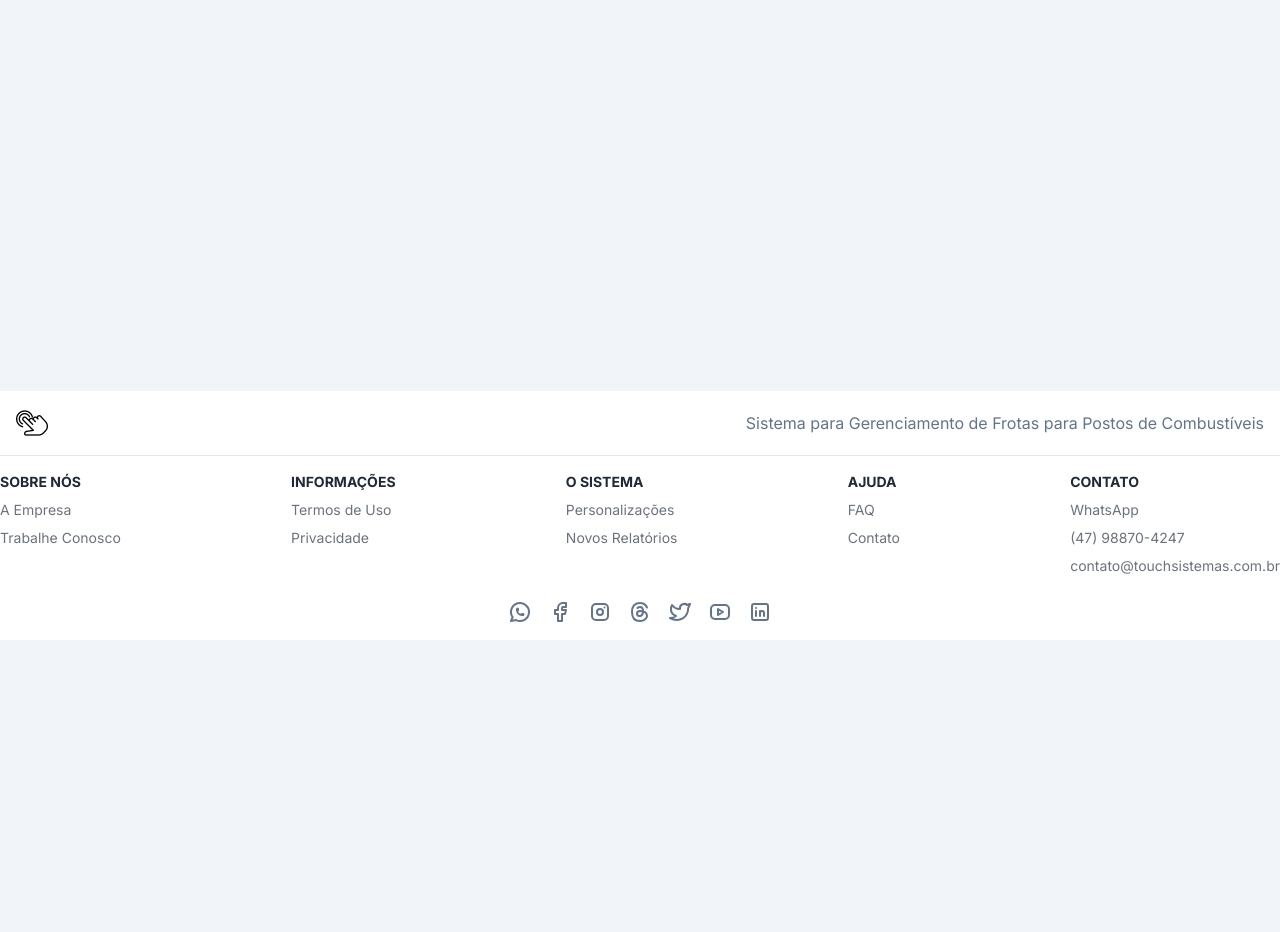
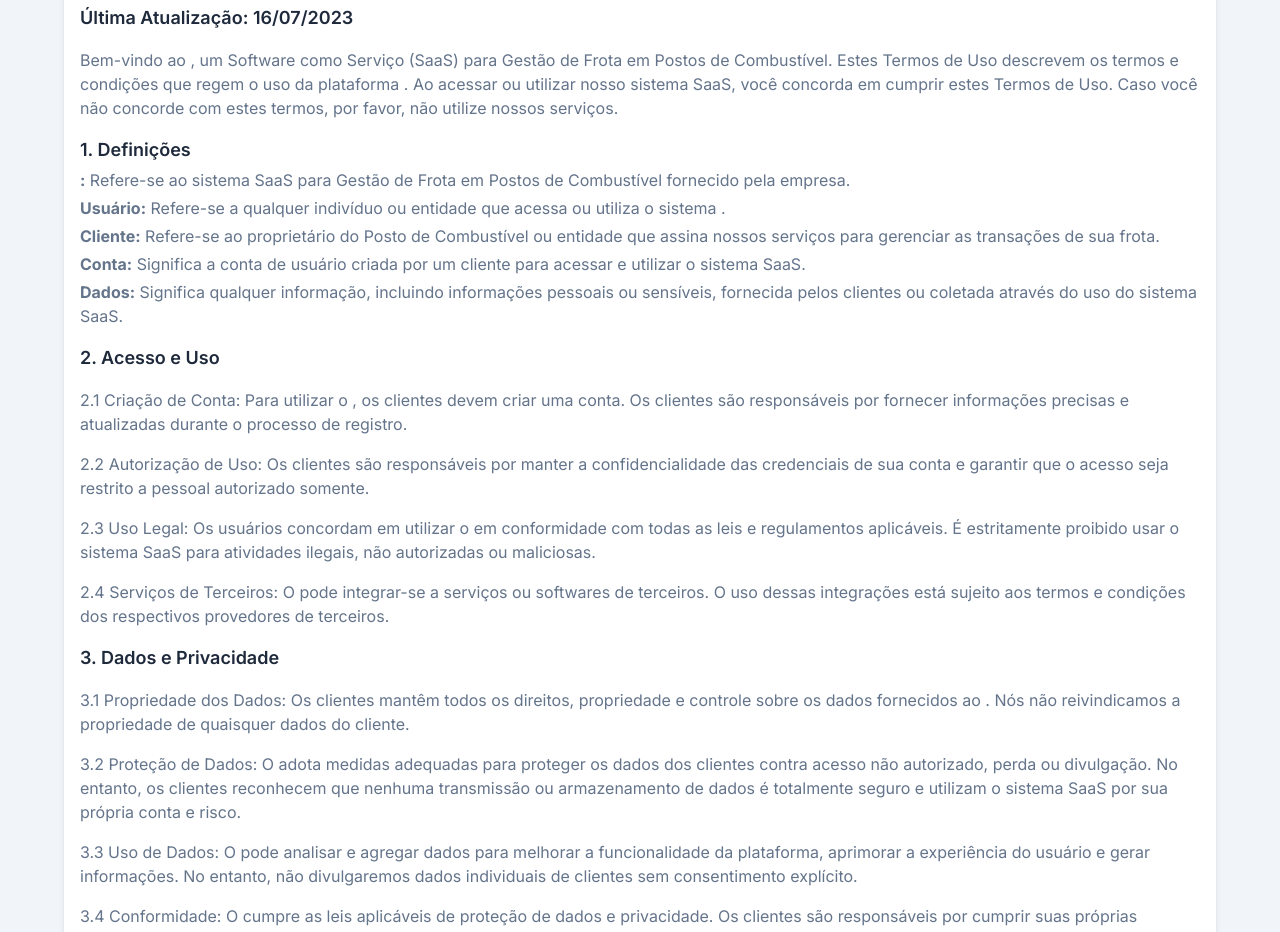
Before and after one commit to gugazimmermann/postos-website, a Next.js app: page /termos-de-uso in a window 1280 px wide. Shown: the part 160-1092 px from the top of the page. Before the commit the page ends 800 px from the top, so only its background shows below. Built offline with nearby package versions, Linux system fonts and the light colour scheme; no server answers.

Commit message:
usage terms

```diff
--- /dev/null
+++ b/app/components/pages/usage-terms/UsageTermsText.js
@@ -0,0 +1,168 @@
+import { SectionParagraph, SectionSubTitle } from '../../layout/sections';
+
+const UsageTermsText = () => {
+  return (
+    <>
+      <SectionSubTitle>Última Atualização: 16/07/2023</SectionSubTitle>
+      <SectionParagraph>
+        Bem-vindo ao {process.env.NEXT_PUBLIC_TITLE}, um Software como Serviço (SaaS) para Gestão de
+        Frota em Postos de Combustível. Estes Termos de Uso descrevem os termos e condições que
+        regem o uso da plataforma {process.env.NEXT_PUBLIC_TITLE}. Ao acessar ou utilizar nosso
+        sistema SaaS, você concorda em cumprir estes Termos de Uso. Caso você não concorde com estes
+        termos, por favor, não utilize nossos serviços.
+      </SectionParagraph>
+      <SectionSubTitle>1. Definições</SectionSubTitle>
+      <ul className='text-slate-500'>
+        <li className='mt-1'>
+          <strong>{process.env.NEXT_PUBLIC_TITLE}:</strong> Refere-se ao sistema SaaS para Gestão de
+          Frota em Postos de Combustível fornecido pela empresa.
+        </li>
+        <li className='mt-1'>
+          <strong>Usuário:</strong> Refere-se a qualquer indivíduo ou entidade que acessa ou utiliza
+          o sistema {process.env.NEXT_PUBLIC_TITLE}.
+        </li>
+        <li className='mt-1'>
+          <strong>Cliente:</strong> Refere-se ao proprietário do Posto de Combustível ou entidade
+          que assina nossos serviços para gerenciar as transações de sua frota.
+        </li>
+        <li className='mt-1'>
+          <strong>Conta:</strong> Significa a conta de usuário criada por um cliente para acessar e
+          utilizar o sistema SaaS.
+        </li>
+        <li className='mt-1'>
+          <strong>Dados:</strong> Significa qualquer informação, incluindo informações pessoais ou
+          sensíveis, fornecida pelos clientes ou coletada através do uso do sistema SaaS.
+        </li>
+      </ul>
+      <SectionSubTitle>2. Acesso e Uso</SectionSubTitle>
+      <SectionParagraph>
+        2.1 Criação de Conta: Para utilizar o {process.env.NEXT_PUBLIC_TITLE}, os clientes devem criar
+        uma conta. Os clientes são responsáveis por fornecer informações precisas e atualizadas
+        durante o processo de registro.
+      </SectionParagraph>
+      <SectionParagraph>
+        2.2 Autorização de Uso: Os clientes são responsáveis por manter a confidencialidade das
+        credenciais de sua conta e garantir que o acesso seja restrito a pessoal autorizado somente.
+      </SectionParagraph>
+      <SectionParagraph>
+        2.3 Uso Legal: Os usuários concordam em utilizar o {process.env.NEXT_PUBLIC_TITLE} em
+        conformidade com todas as leis e regulamentos aplicáveis. É estritamente proibido usar o
+        sistema SaaS para atividades ilegais, não autorizadas ou maliciosas.
+      </SectionParagraph>
+      <SectionParagraph>
+        2.4 Serviços de Terceiros: O {process.env.NEXT_PUBLIC_TITLE} pode integrar-se a serviços ou
+        softwares de terceiros. O uso dessas integrações está sujeito aos termos e condições dos
+        respectivos provedores de terceiros.
+      </SectionParagraph>
+      <SectionSubTitle>3. Dados e Privacidade</SectionSubTitle>
+      <SectionParagraph>
+        3.1 Propriedade dos Dados: Os clientes mantêm todos os direitos, propriedade e controle
+        sobre os dados fornecidos ao {process.env.NEXT_PUBLIC_TITLE}. Nós não reivindicamos a
+        propriedade de quaisquer dados do cliente.
+      </SectionParagraph>
+      <SectionParagraph>
+        3.2 Proteção de Dados: O {process.env.NEXT_PUBLIC_TITLE} adota medidas adequadas para proteger
+        os dados dos clientes contra acesso não autorizado, perda ou divulgação. No entanto, os
+        clientes reconhecem que nenhuma transmissão ou armazenamento de dados é totalmente seguro e
+        utilizam o sistema SaaS por sua própria conta e risco.
+      </SectionParagraph>
+      <SectionParagraph>
+        3.3 Uso de Dados: O {process.env.NEXT_PUBLIC_TITLE} pode analisar e agregar dados para
+        melhorar a funcionalidade da plataforma, aprimorar a experiência do usuário e gerar
+        informações. No entanto, não divulgaremos dados individuais de clientes sem consentimento
+        explícito.
+      </SectionParagraph>
+      <SectionParagraph>
+        3.4 Conformidade: O {process.env.NEXT_PUBLIC_TITLE} cumpre as leis aplicáveis de proteção de
+        dados e privacidade. Os clientes são responsáveis por cumprir suas próprias obrigações de
+        proteção de dados relacionadas ao uso do sistema SaaS.
+      </SectionParagraph>
+      <SectionSubTitle>4. Pagamento e Assinatura</SectionSubTitle>
+      <SectionParagraph>
+        4.1 Preços: Os clientes devem pagar a taxa de assinatura acordada pelo uso do Touch Sistemas
+        - Postos. Os detalhes de preços, termos de pagamento e ciclo de faturamento serão
+        especificados no contrato de assinatura.
+      </SectionParagraph>
+      <SectionParagraph>
+        4.2 Período de Assinatura: O período de assinatura será definido no contrato de assinatura.
+        O contrato pode ser renovado ou encerrado conforme seus termos.
+      </SectionParagraph>
+      <SectionParagraph>
+        4.3 Cancelamento: Os clientes podem cancelar sua assinatura a qualquer momento, mas não
+        serão fornecidos reembolsos por períodos de assinatura parciais.
+      </SectionParagraph>
+      <SectionParagraph>
+        4.4 Alterações nos Preços: O {process.env.NEXT_PUBLIC_TITLE} reserva-se o direito de alterar
+        as taxas de assinatura ou introduzir novas cobranças mediante aviso prévio razoável aos
+        clientes.
+      </SectionParagraph>
+      <SectionSubTitle>5. Propriedade Intelectual</SectionSubTitle>
+      <SectionParagraph>
+        5.1 Propriedade: O {process.env.NEXT_PUBLIC_TITLE} retém todos os direitos, título e interesse
+        no sistema SaaS, incluindo todos os direitos de propriedade intelectual associados.
+      </SectionParagraph>
+      <SectionParagraph>
+        5.2 Licença Limitada: O {process.env.NEXT_PUBLIC_TITLE} concede aos clientes uma licença não
+        exclusiva, não transferível e revogável para usar o sistema SaaS durante o período de
+        assinatura.
+      </SectionParagraph>
+      <SectionParagraph>
+        5.3 Licença de Dados do Cliente: Os clientes concedem ao {process.env.NEXT_PUBLIC_TITLE} o
+        direito de usar seus dados exclusivamente para o propósito de fornecer e aprimorar o sistema
+        SaaS.
+      </SectionParagraph>
+      <SectionSubTitle>6. Limitação de Responsabilidade</SectionSubTitle>
+      <SectionParagraph>
+        6.1 Sem Garantia: O {process.env.NEXT_PUBLIC_TITLE} fornece o sistema SaaS &quot;como
+        está&quot;, sem quaisquer garantias ou garantias de qualquer tipo, sejam expressas ou
+        implícitas. Nós não garantimos que o sistema SaaS estará livre de erros, ininterrupto ou
+        atenderá a requisitos específicos.
+      </SectionParagraph>
+      <SectionParagraph>
+        6.2 Danos Indiretos: O {process.env.NEXT_PUBLIC_TITLE} não será responsável por quaisquer
+        danos indiretos, consequenciais ou incidentais decorrentes do uso do sistema SaaS.
+      </SectionParagraph>
+      <SectionParagraph>
+        6.3 Limitação: Em nenhuma circunstância a responsabilidade do {process.env.NEXT_PUBLIC_TITLE}
+        excederá o valor total pago pelo cliente pelo sistema SaaS durante os doze meses anteriores
+        à reclamação.
+      </SectionParagraph>
+      <SectionSubTitle>7. Rescisão</SectionSubTitle>
+      <SectionParagraph>
+        7.1 Rescisão pelo Cliente: Os clientes podem rescindir sua assinatura a qualquer momento.
+        Após a rescisão, os dados do cliente serão retidos por um período limitado, conforme
+        especificado em nossa política de retenção de dados.
+      </SectionParagraph>
+      <SectionParagraph>
+        7.2 Rescisão pelo {process.env.NEXT_PUBLIC_TITLE}: O {process.env.NEXT_PUBLIC_TITLE} pode
+        suspender ou rescindir a conta de um cliente em caso de violação destes Termos de Uso ou
+        falta de pagamento das taxas de assinatura.
+      </SectionParagraph>
+      <SectionSubTitle>8. Alterações</SectionSubTitle>
+      <SectionParagraph>
+        8.1 Alterações nos Termos de Uso: O {process.env.NEXT_PUBLIC_TITLE} reserva-se o direito de
+        atualizar estes Termos de Uso a qualquer momento. Os clientes serão notificados de
+        alterações significativas, e o uso contínuo do sistema SaaS constituirá a aceitação dos
+        termos revisados.
+      </SectionParagraph>
+      <SectionSubTitle>9. Lei Aplicável e Resolução de Disputas</SectionSubTitle>
+      <SectionParagraph>
+        9.1 Lei Aplicável: Estes Termos de Uso serão regidos e interpretados de acordo com as leis
+        do Brasil.
+      </SectionParagraph>
+      <SectionParagraph>
+        9.2 Resolução de Disputas: Quaisquer disputas decorrentes ou relacionadas a estes Termos de
+        Uso serão resolvidas amigavelmente através de negociações de boa fé. Se não for possível
+        chegar a uma solução, as partes concordam em submeter-se à jurisdição exclusiva dos
+        tribunais brasileiros.
+      </SectionParagraph>
+      <SectionParagraph>
+        Ao utilizar o {process.env.NEXT_PUBLIC_TITLE}, você reconhece que leu, compreendeu e concordou
+        com estes Termos de Uso. Se tiver alguma dúvida ou preocupação, entre em contato conosco
+        através das informações de contato fornecidas.
+      </SectionParagraph>
+    </>
+  );
+};
+
+export default UsageTermsText;
--- /dev/null
+++ b/app/components/pages/usage-terms/index.js
@@ -0,0 +1 @@
+export { default as UsageTermsText } from './UsageTermsText';
--- a/app/termos-de-uso/page.js
+++ b/app/termos-de-uso/page.js
@@ -1,3 +1,11 @@
-export default function UsageTems() {
-  return <h1>Termos de Uso!</h1>
+import { Section, SectionTitle } from '../components/layout/sections';
+import { UsageTermsText } from '../components/pages/usage-terms';
+
+export default function UsageTerms() {
+  return (
+    <Section>
+      <SectionTitle title='Termos de Uso' />
+      <UsageTermsText />
+    </Section>
+  );
 }
```
